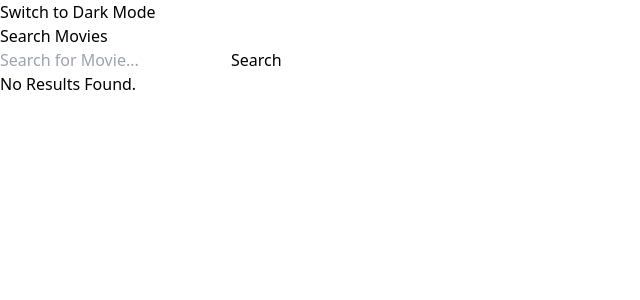
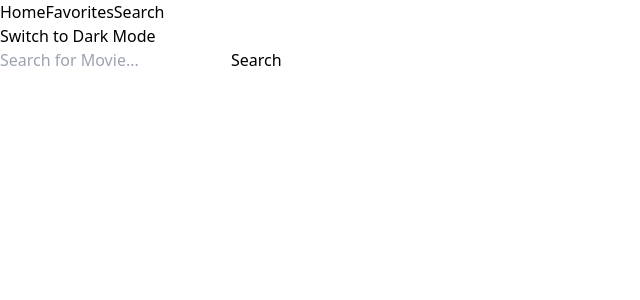
Before and after one commit to Milkitalu/movie-db-app, a React (Vite) app: page /search in a window 1280 px wide. Shown: the top 300 px of the page, without its empty margins (0-640 px from the left). Built offline with nearby package versions, Linux system fonts and the light colour scheme.

Commit message:
Navigation bar logic and its styling is implemented

```diff
--- a/src/App.jsx
+++ b/src/App.jsx
@@ -1,32 +1,33 @@
-import React from 'react';
+import { BrowserRouter as Router, Route, Routes } from 'react-router-dom';
 import HomePage from './components/HomePage';
-import SearchMovie  from './components/SearchMovie';
+import Favorites from './components/Favorites';
 import MovieDetails from './components/MovieDetails';
-import Favorites from './components/Favorites'
+import SearchMovie from './components/SearchMovie';
+import Navbar from './components/NavBar';
 import ThemeToggle from './components/ThemeToggle';
-import { useAppContext  } from './context/AppContext';
-import { BrowserRouter as Router, Route, Routes } from 'react-router-dom';
-
+import { useAppContext } from './context/AppContext';
 
 function App() {
-
-  const {theme}  = useAppContext();
+  const { theme } = useAppContext();
 
   return (
     <Router>
-      <div className={theme === 'dark' ? 'bg-gray-900 text-white': 'bg-white text-black'}>
-        <ThemeToggle />
+      <div className={theme === 'dark' ? 'bg-gray-900 text-white' : 'bg-white text-black'}>
+        <div className='flex align-super justify-end justify-items-center p-6 gap-6 '>
 
+            <Navbar />
+
+          <ThemeToggle />
+        </div>
         <Routes>
-          <Route path='/' element={<HomePage />} />
-          <Route path='/favorites' element={<Favorites />} />
-          <Route path='/movie/:id' element={<MovieDetails />} />
-          <Route path='/search' element={<SearchMovie />} />
-
+          <Route path="/" element={<HomePage />} />
+          <Route path="/favorites" element={<Favorites />} />
+          <Route path="/movie/:id" element={<MovieDetails />} />
+          <Route path="/search" element={<SearchMovie />} />
         </Routes>
       </div>
     </Router>
-  )
+  );
 }
 
 export default App;
--- a/src/components/Favorites.jsx
+++ b/src/components/Favorites.jsx
@@ -1,6 +1,3 @@
-
-
-import {useEffect} from 'react';
 import MovieCard from './MovieCard';
 import { useAppContext } from '../context/AppContext';
 
@@ -9,14 +6,14 @@ function Favorites() {
 
 
     return (
-        <div>
-            <h1>Favorit Movies </h1>
-            <div>
-                {Favorites.length > 0 ? (
+        <div className="p-4">
+            <h1 className="mb-4 text-2xl ">Favorit Movies </h1>
+            <div className="grid grid-col-1 md:grid-cols-3 gap-4">
+                {favorites.length > 0 ? (
                     favorites.map((movie) => (
                         <div key={movie.id}>
                             <MovieCard movie={movie} />
-                            <button onClick={() => removeFavorite(movie.id)} className=''>
+                            <button onClick={() => removeFavorite(movie.id)} className="text-white py-1 px-2 rounded mt-2 bg-red-500 ">
                                 Remove
                                 </button>
                         </div>
--- a/src/components/HomePage.jsx
+++ b/src/components/HomePage.jsx
@@ -28,8 +28,7 @@ function HomePage() {
 
 return (
     <div className="p-4">
-        <h1 className="text-2xl mb-4">Movie-App</h1>
-        <div className="flex space-x-r mb-4">
+        <div className="flex mb-4 space-x-4">
             {categories.map((cat) => (
                 <button
                      key={cat}
@@ -43,7 +42,7 @@ return (
 
         <div className="grid grid-cols-1 md:grid-cols-3 gap-4">
             {movies.map((movie) => (
-                <MovieCard key={movie.id} movie={movie} addFavorite={addFavorite} />
+                <MovieCard key={movie.id} movie={movie} addFavorite={addFavorite} favorites={favorites}/>
             ))}
         </div>
 
--- a/src/components/MovieCard.jsx
+++ b/src/components/MovieCard.jsx
@@ -9,7 +9,7 @@ function MovieCard({ movie, addFavorite }) {
             <div className='bg-white shadow-md rounded-lg overflow-hidden '>
                 <img src={`https://image.tmdb.org/t/p/w500/${movie.poster_path}`} alt={movie.title} className="w-full h-64 object-cover"/>
                 <div className="p-4">
-                    <h2 className="text-lg font-semibold">{movie.title}</h2>
+                    <h2 className="text-gray-500 font-semibold">{movie.title}</h2>
                     <p className="text-gray-500">{movie.release_date}</p>
                     <button onClick={(e) => {
                         e.stopPropagation(); // prevent triggering the link
--- a/src/components/MovieDetails.jsx
+++ b/src/components/MovieDetails.jsx
@@ -1,3 +1,4 @@
+
 import { useEffect, useState } from "react";
 import {useParams} from 'react-router-dom';
 import {fetchMovieDetails} from '../movieapi/movieFetching';
--- /dev/null
+++ b/src/components/Navbar.jsx
@@ -0,0 +1,14 @@
+import {Link} from 'react-router-dom';
+
+function Navbar() {
+    return(
+
+        <nav className="flex gap-6">
+            <Link to="/" className='bg-blue-500 text-white p-2 rounded'>Home</Link>
+            <Link to="/favorites"  className='bg-blue-500 text-white p-2 rounded'>Favorites</Link>
+            <Link to="/Search" className=' bg-blue-500 text-white p-2 rounded'>Search</Link>
+        </nav>
+    );
+}
+
+export default Navbar;
--- a/src/components/SearchMovie.jsx
+++ b/src/components/SearchMovie.jsx
@@ -6,6 +6,7 @@ import MovieCard from './MovieCard';
 import { useAppContext } from "../context/AppContext";
 
 function SearchMovie() {
+
     const { addFavorite } = useAppContext();
     const [query, setQuery] = useState('');
     const [movies, setMovies] = useState([]);
@@ -18,7 +19,7 @@ function SearchMovie() {
 
     return (
         <div className="p-4">
-            <h1 className="text-2xl mb-4"> Search Movies </h1>
+            {/* <h1 className="text-2xl mb-4"> Search Movies </h1> */}
             <form onSubmit={handleSearch} className="mb-4">
                 <input type="text"
                        value={query}
@@ -36,7 +37,7 @@ function SearchMovie() {
                 {movies.length > 0 ? (
                     movies.map((movie) => <MovieCard key={movie.id} movie={movie} addFavorite={addFavorite} />)
                 ) : (
-                    <p>No Results Found.</p>
+                    ''
                 )}
             </div>
         </div>
--- a/src/components/ThemeToggle.jsx
+++ b/src/components/ThemeToggle.jsx
@@ -6,7 +6,7 @@ function ThemeToggle() {
     const { theme, toggleTheme } = useAppContext();
 
     return (
-        <button onClick={toggleTheme} className="p-2 rounded  bg-gray-300">
+        <button onClick={toggleTheme} className="p-2 rounded  bg-gray-600">
             Switch to {theme ==='light' ? 'Dark' : 'Light'} Mode
         </button>
     );
```
